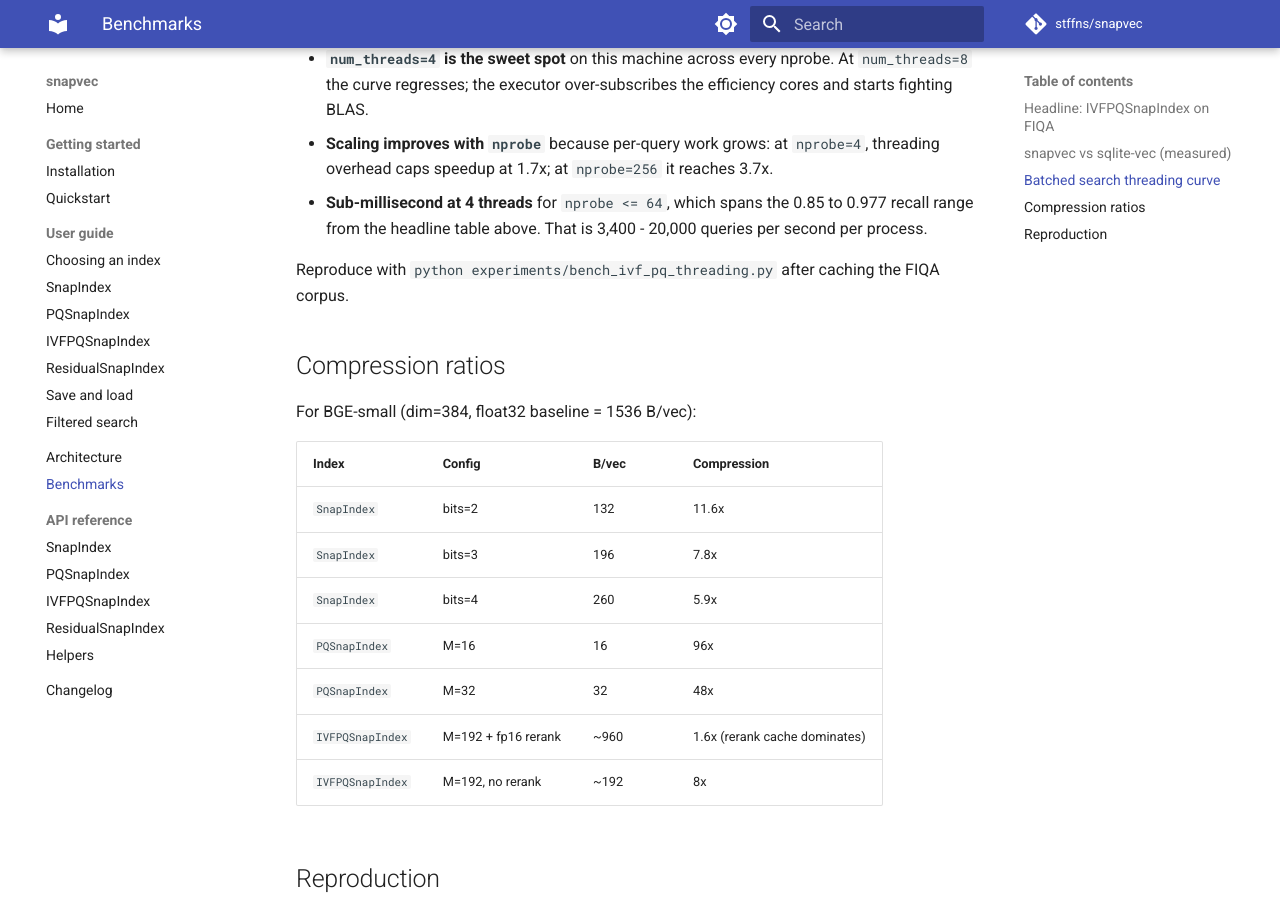
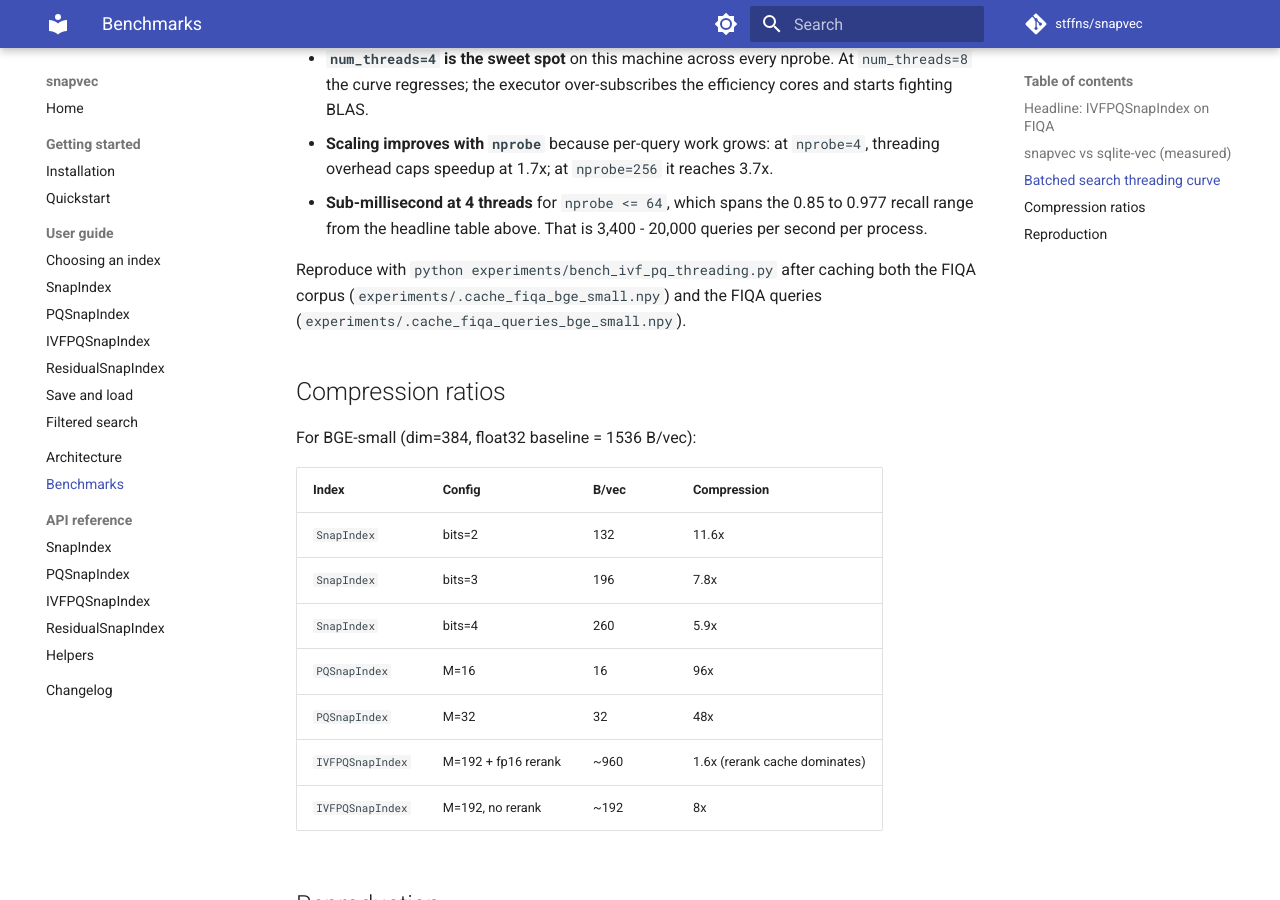
Before and after one commit to stffns/snapvec, an MkDocs documentation site: the page built from docs/benchmarks.md, in a window 1280 px wide and 900 px high, scrolled down 1781 px. Built offline with MkDocs 1.6.1 and Material for MkDocs 9.7.7, drawn with Linux system fonts in a browser that asks for light colours; comment, search, counter and statistics services are not loaded.

Commit message:
docs: address Copilot review on PR #51
- bench_ivf_pq_threading.py warm-up comment: the executor is only
  created when num_threads > 1, not on every search_batch.
- bench_ivf_pq_threading.py close() comment: close() releases the
  executor; it does not rebuild the index.
- docs/benchmarks.md: the bench needs both the corpus and queries
  caches.  Call out both files in the reproduction note.

```diff
--- a/docs/benchmarks.md
+++ b/docs/benchmarks.md
@@ -65,7 +65,8 @@ Observations:
   That is 3,400 - 20,000 queries per second per process.
 
 Reproduce with `python experiments/bench_ivf_pq_threading.py` after
-caching the FIQA corpus.
+caching both the FIQA corpus (`experiments/.cache_fiqa_bge_small.npy`)
+and the FIQA queries (`experiments/.cache_fiqa_queries_bge_small.npy`).
 
 ## Compression ratios
 
```
Also changed, not shown: 1 other file.
